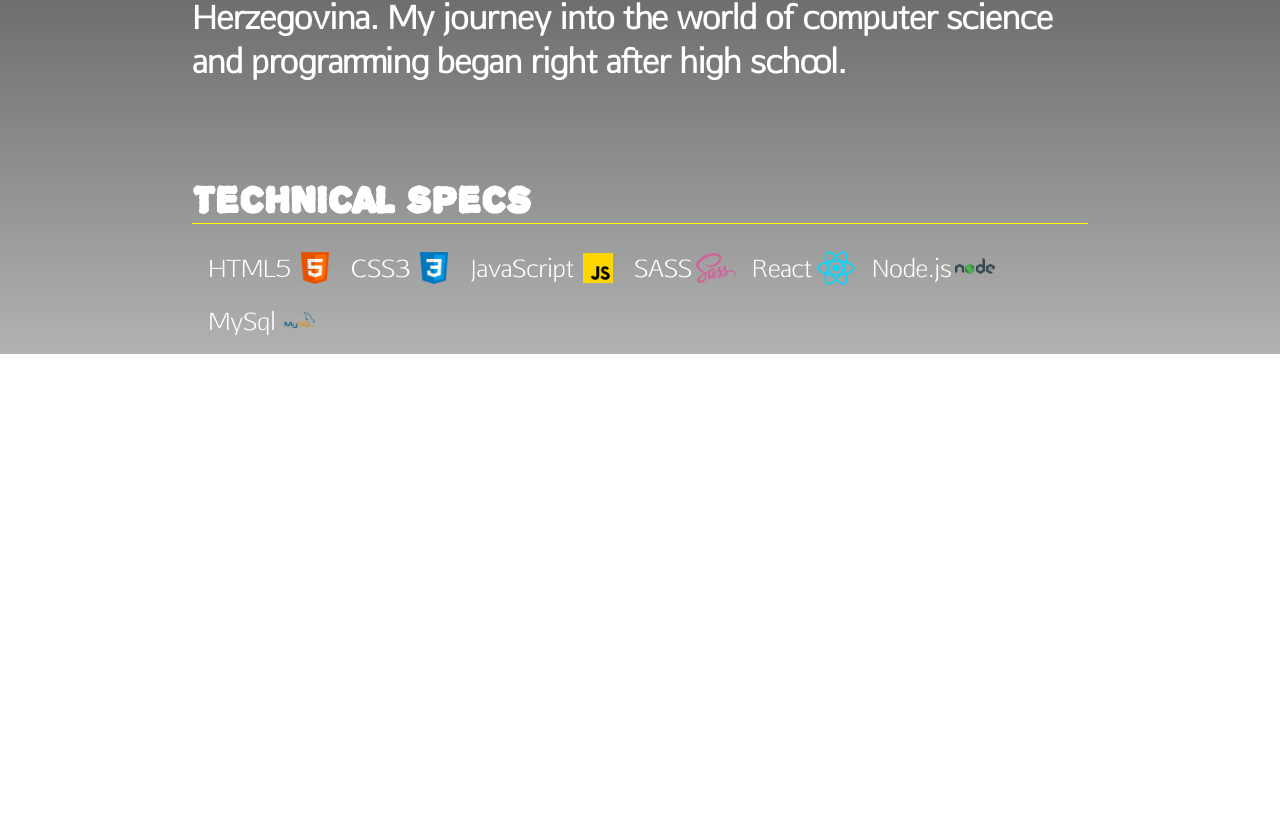
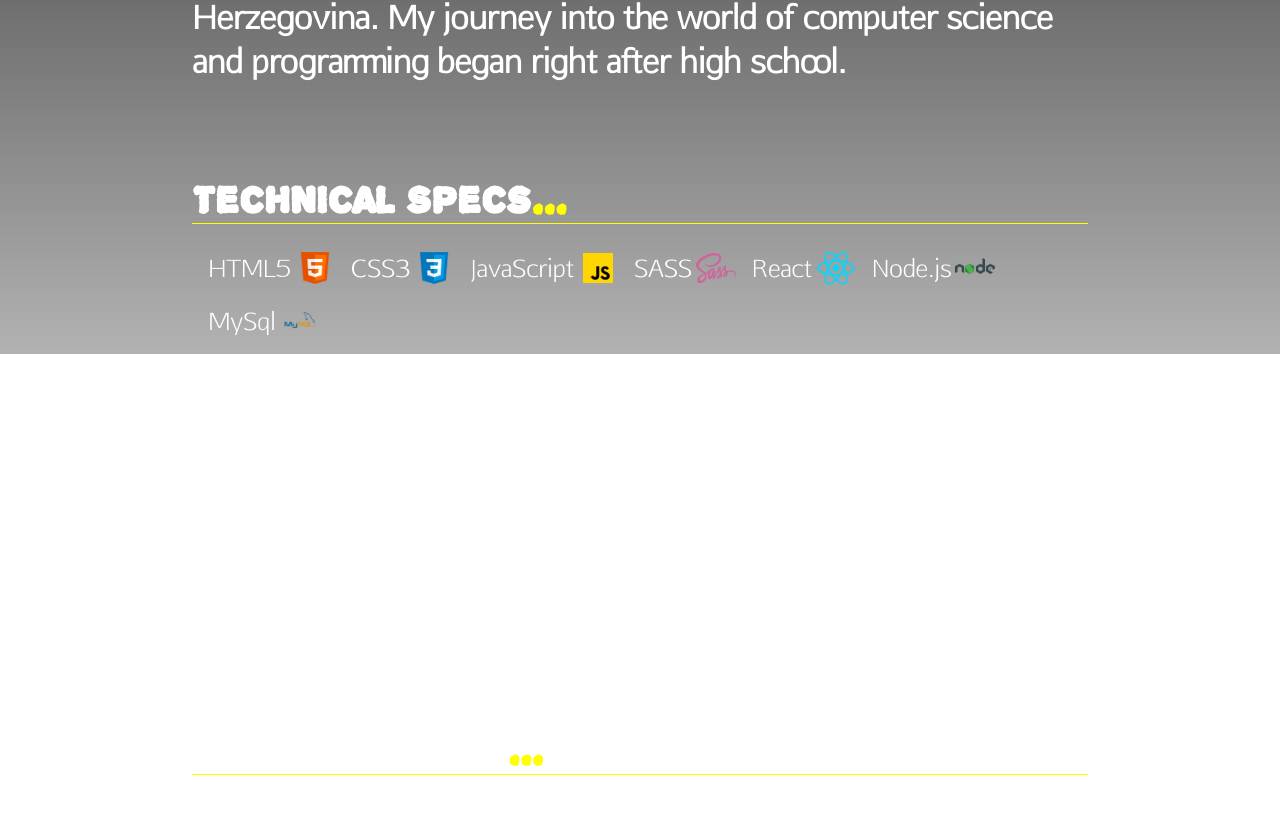
Before and after one commit to ivanapejicic/portfolio, a React (Create React App) app: page /about in a window 1280 px wide. Shown: the part 446-1260 px from the top of the page. Before the commit the page ends 1219 px from the top, so only its background shows below. Built offline with nearby package versions, Linux system fonts and the light colour scheme.

Commit message:
A brief history added to about page. Styling to matches the style of a page. About page completed

```diff
--- a/src/assets/pages/About/About.js
+++ b/src/assets/pages/About/About.js
@@ -21,9 +21,7 @@ function About() {
                 </div>
                 <p className='about__main-text'>My name is Ivana Pejicic. I was born and raised in Bosnia and Herzegovina.
                     My journey into the world of computer science and programming began right after high school. </p>
-                {/* <p className='about__main-text'>I am a recent graduate of BrainStation's Software Engineering bootcamp, currently pursuing
-                    an Associate in Science degree at Miami Dade College with a GPA of 4.0.
-                    I hold a Bachelor of Science degree with a major in Mathematics and Computer Science from Bosnia. </p> */}
+
             </div>
             <div className='about__main-tech'>
                 <h2 className='about__main-tech__title'>Technical Specs</h2>
@@ -58,7 +56,13 @@ function About() {
                     </div>
                 </div>
                 <p className='about__main-text'>Over the last three months in 2023, I've been immersed in BrainStation's Software Engineering Bootcamp, mastering new skills and contributing to various projects. Some were solo, others in pairs, and a few collaborative efforts with SE and UX/UI teams.
-                        Excited to share these experiences on the next page, showcasing my passion for full-stack web development. </p>
+                    Excited to share these experiences on the next page, showcasing my passion for full-stack web development. </p>
+            </div>
+            <div className='about__main-history'>
+                <h2 className='about__main-history__title'>A Brief History</h2>
+                <p className='about__main-text'>I am a recent graduate of BrainStation's Software Engineering bootcamp, currently pursuing
+                    an Associate in Science degree at Miami Dade College with a GPA of 4.0.
+                    I hold a Bachelor of Science degree with a major in Mathematics and Computer Science from Bosnia. </p>
             </div>
             <Footer />
         </div>
--- a/src/assets/pages/About/About.scss
+++ b/src/assets/pages/About/About.scss
@@ -87,6 +87,10 @@
                 font-size: 1.25rem;
                 font-family: 'Alpha Echo';
                 border-bottom: yellow 1px solid;
+                &::after {
+                    content: '...';
+                    color: yellow;
+                }
 
                 @include tablet {
                     font-size: 2.5rem;
@@ -128,9 +132,44 @@
                         }
                     }
                 }
+
             }
+
         }
+        &-history{
+            color: white;
+            padding: 1rem 4rem 4rem;
+
+            @include tablet {
+                padding: 1rem 6rem 4rem;
+            }
+
+            @include desktop {
+                padding: 1rem 12rem 5rem;
+            }
+
+            &__title {
+                font-size: 1.25rem;
+                font-family: 'Alpha Echo';
+                border-bottom: yellow 1px solid;
+                &::after {
+                    content: '...';
+                    color: yellow;
+                }
+
+                @include tablet {
+                    font-size: 2.5rem;
+                }
+
+                @include desktop {
+                    font-size: 2.5rem;
+
+                }
+            }
     }
+
+    }
+
 }
 
 .about:before {
```
